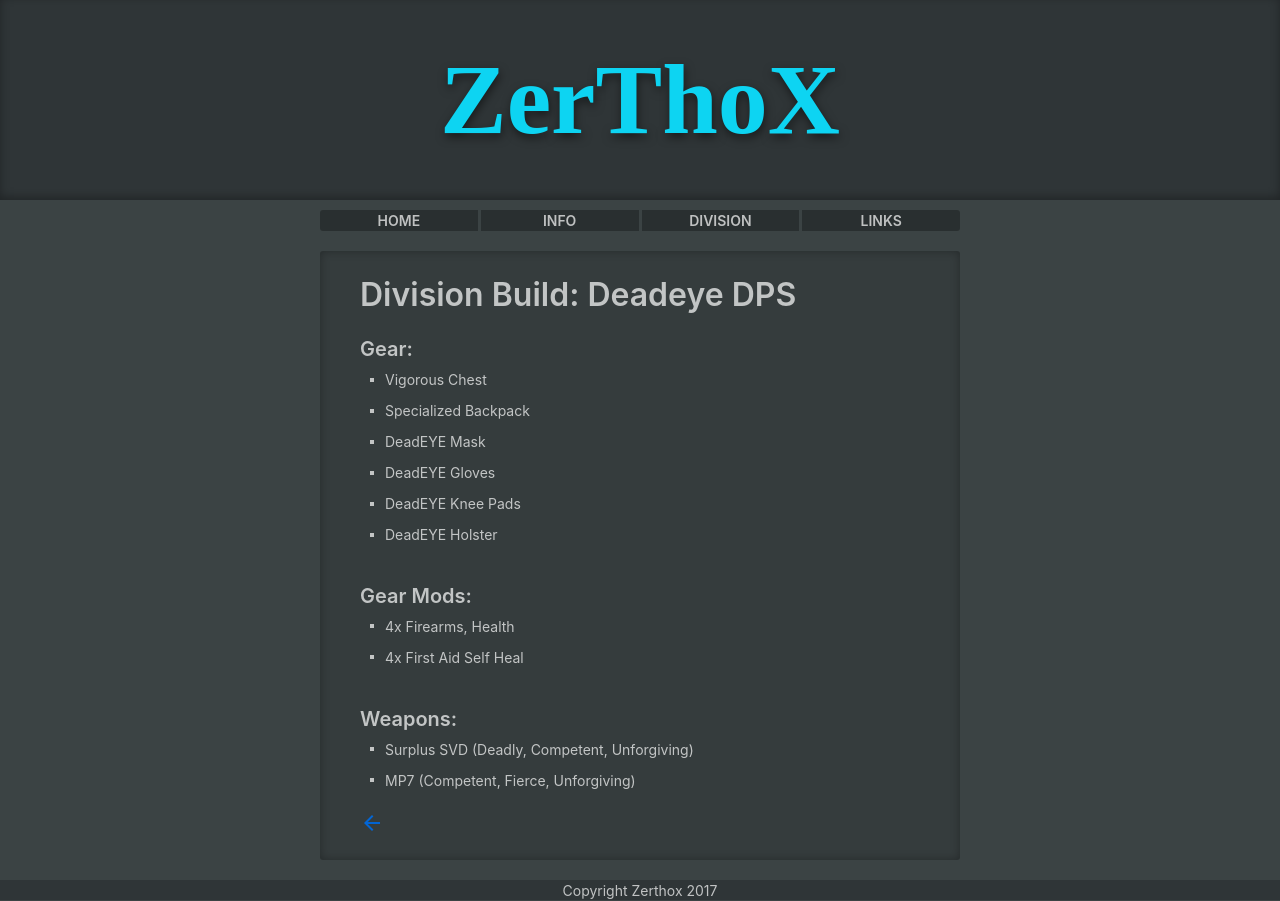
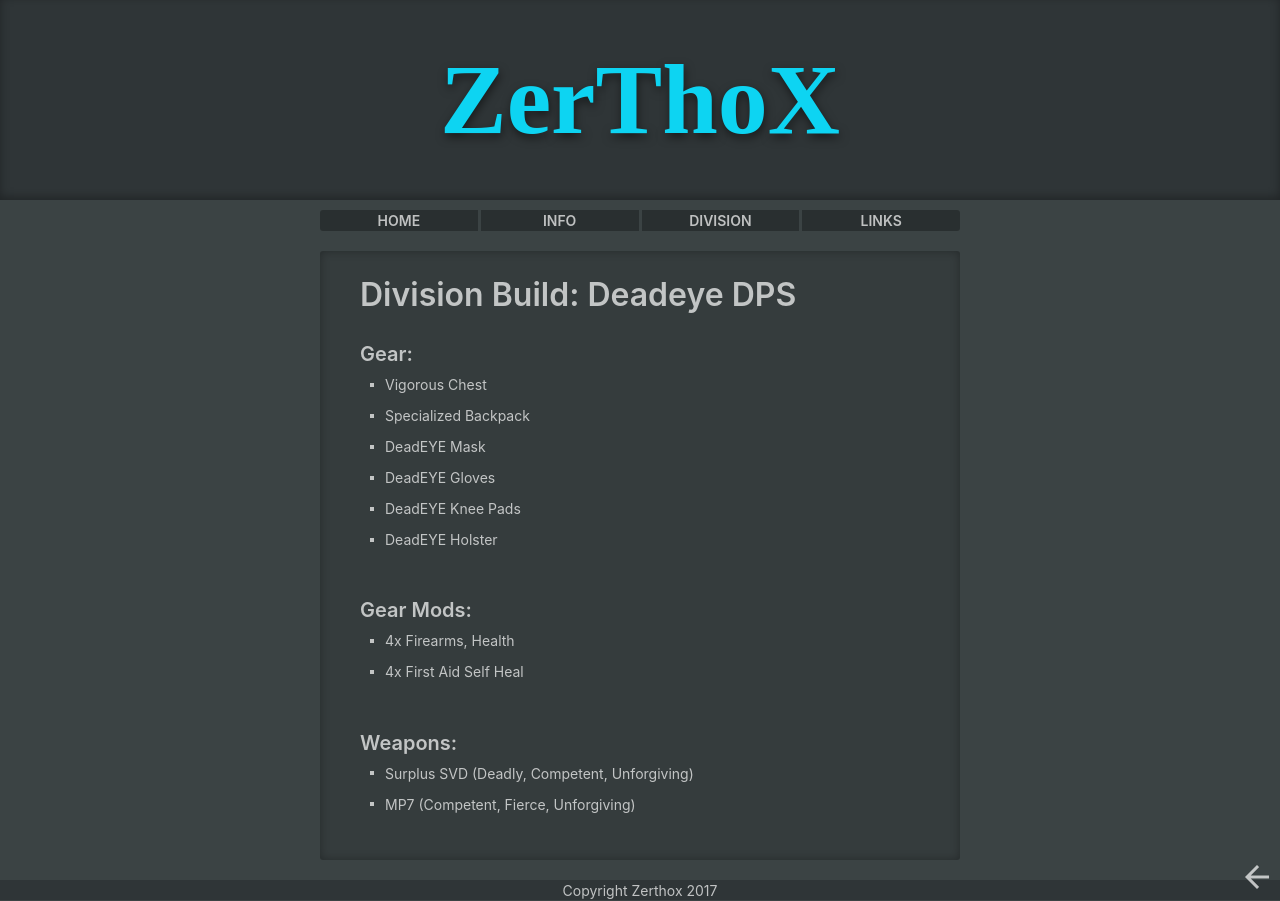
Before and after one commit to Zerthox/zerthox.github.io, a Jekyll site: the page built from division/builds/deadeye.html, in a window 1280 px wide. Built offline with Jekyll 4.4.1, drawn with Linux system fonts in a browser that asks for light colours; some web fonts are replaced.

Commit message:
Update main.css

```diff
--- a/css/main.css
+++ b/css/main.css
@@ -162,6 +162,17 @@
     justify-content: space-around;
     flex: 1;
 }
+.back-button {
+    position: absolute;
+    height: 36px;
+    width: 36px;
+	bottom: 5px;
+    right: 5px;
+    color: hsla(0, 0%, 100%, .7);
+}
+.back-button i {
+	font-size: 36px;
+}
 .list.builds li {
     position: relative;
     margin-left: 20px;
```
